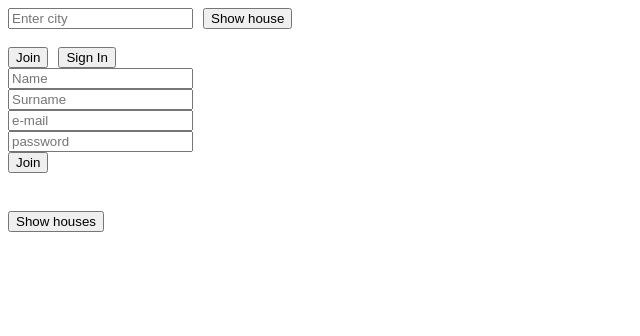
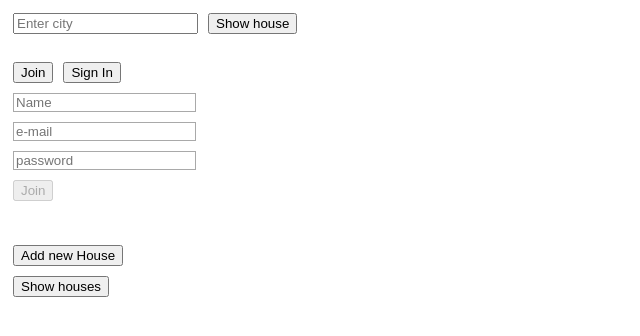
Before and after one commit to kushapusha/owu_angular, an Angular app in the folder l1/: page / in a window 1280 px wide. Both pictures are taken after a click on the button "Join". Shown: the top 336 px of the page, without its empty margins (0-640 px from the left). Built offline with nearby package versions, Linux system fonts and the light colour scheme.

Commit message:
task with forms

```diff
--- a/l1/src/app/app.component.css
+++ b/l1/src/app/app.component.css
@@ -0,0 +1,30 @@
+input, button {
+  margin: 5px;
+}
+
+
+.for_blocked {
+  border: 1px solid darkred;
+  color: darkred;
+}
+
+.green {
+  border: 1px solid green;
+}
+
+.invalid_input {
+  border: 1px solid darkred;
+}
+
+.invalid_input:focus {
+  outline: none;
+  border-color: darkred;
+}
+
+.valid_input {
+  border: 1px solid darkgrey;
+}
+
+.valid_input:focus {
+  outline: none;
+}
--- a/l1/src/app/app.component.html
+++ b/l1/src/app/app.component.html
@@ -2,7 +2,7 @@
 
 <input type="text" (input)="OnInput($event)" placeholder="Enter city">
 
-<button (click)="OnClick()" style="margin-left: 10px">
+<button (click)="OnClick()">
   Show house
 </button>
 <br>
@@ -13,7 +13,7 @@
 
 <!--SECOND TASK-->
 
-<button (click)="regForm()" style="margin-right: 10px">
+<button (click)="regForm()">
   Join
 </button>
 
@@ -21,34 +21,92 @@
   Sign In
 </button>
 
-<form *ngIf="pageReg">
-  <input type="text" placeholder="Name"><br>
-  <input type="text" placeholder="Surname"><br>
-  <input type="text" placeholder="e-mail"><br>
-  <input type="text" placeholder="password"><br>
-  <button>Join</button>
+<form *ngIf="pageReg" (ngSubmit)="regUser()" #newUserForm="ngForm">
+  <input type="text" name="name" placeholder="Name"
+         #nameValue="ngModel"
+         [(ngModel)]="newUser.name"
+         [ngClass]="nameValue.invalid && nameValue.touched ? 'invalid_input' : 'valid_input'"
+         required><br>
+
+  <input type="text" name="email" placeholder="e-mail"
+         #emailValue="ngModel"
+         [(ngModel)]="newUser.email"
+         [ngClass]="emailValue.invalid && emailValue.touched ? 'invalid_input' : 'valid_input'"
+         required
+         email><br>
+
+  <input type="text" name="password" placeholder="password"
+         #passValue="ngModel"
+         [(ngModel)]="newUser.password"
+         [ngClass]="passValue.invalid && passValue.touched ? 'invalid_input' : 'valid_input'"
+         required
+         minlength="5"><br>
+
+  <button [disabled]="newUserForm.invalid">Join</button>
 </form>
 
-<form *ngIf="pageLog">
-  <input type="text" placeholder="e-mail"><br>
-  <input type="text" placeholder="password"><br>
-  <button>Sing in</button>
+<form *ngIf="pageLog" (ngSubmit)="logUser()" #logUserForm = "ngForm">
+  <input type="text" name="email" placeholder="e-mail"
+         [(ngModel)]="findUser.email"
+         email><br>
+
+  <input type="text" name="password" placeholder="password"
+         [(ngModel)]="findUser.password"><br>
+
+  <button [disabled]="logUserForm.invalid">Sing in</button>
 </form>
 
+<p>{{infoAboutLog}}</p>
+
+<br>
+
+<button (click)="showRegHousesForm()">
+  Add new House
+</button>
+
+<form *ngIf="showHousesRegForm" (ngSubmit)="createNewHouse()" #newHouseForm="ngForm">
+  <input type="text" name="city" placeholder="City"
+         #cityValue="ngModel"
+         [(ngModel)]="newHouse.city"
+         [ngClass]="cityValue.invalid && cityValue.touched ? 'invalid_input' : 'valid_input'"
+         required><br>
+
+  <input type="text" name="street" placeholder="Street"
+         #streetValue="ngModel"
+         [(ngModel)]="newHouse.street"
+         [ngClass]="streetValue.invalid && streetValue.touched ? 'invalid_input' : 'valid_input'"
+         required><br>
+
+  <input type="text" name="price" placeholder="Price"
+         #priceValue="ngModel"
+         [(ngModel)]="newHouse.price"
+         [ngClass]="priceValue.invalid && priceValue.touched ? 'invalid_input' : 'valid_input'"
+         required><br>
+
+  <button [disabled]="newHouseForm.invalid">Add your house</button>
+</form>
 
 <br>
 
 <!--THIRD TASK-->
 
-<button (click)="showHouses()" style="margin-top: 20px">
+<button (click)="showHouses()">
   Show houses
 </button>
 
 <div *ngIf="show">
   <div *ngFor="let house of houses">
-    <p>City: {{house.city}};
+    <p [ngClass]="house.user.is_blocked ? 'for_blocked' : 'green'" *ngIf="shortInfo">
+      City: {{house.city}};
+      Price: {{house.price}}.
+    </p>
+
+    <p *ngIf="fullInfo">
+      City: {{house.city}};
       Street: {{house.street}};
-      Rooms: {{house.rooms}};
-      Price: {{house.price}}.</p>
+      Price: {{house.price}};
+      Owner: {{house.user | json}}.
+    </p>
+    <button [disabled]="house.user.is_blocked" (click)="showFullInfo()">Show full info</button>
   </div>
 </div>
--- a/l1/src/app/app.component.ts
+++ b/l1/src/app/app.component.ts
@@ -6,35 +6,62 @@ import {Component} from '@angular/core';
   styleUrls: ['./app.component.css']
 })
 export class AppComponent {
-  inputValue: string = '';
+  inputValue: string;
   pageReg: boolean;
   pageLog: boolean;
   show: boolean;
+  shortInfo: boolean = true;
+  fullInfo: boolean;
+  showHousesRegForm: boolean;
   searchedHouses;
+  infoAboutLog: string;
+
+  newUser = {
+    name: '',
+    email: '',
+    password: '',
+    is_blocked: Boolean(Math.floor(Math.random() * 2))
+  };
+
+  findUser = {
+    email: '',
+    password: ''
+  };
+
+  users = [
+    {
+      name: 'Vika',
+      email: 'vika@dls.dls',
+      password: 'wf1ef23',
+      is_blocked: Boolean(Math.floor(Math.random() * 2))
+    },
+    {
+      name: 'Ira',
+      email: 'ira@dls.dls',
+      password: '293rujhf',
+      is_blocked: Boolean(Math.floor(Math.random() * 2))
+    }
+  ];
+
+  newHouse = {
+    city: '',
+    street: '',
+    price: 0,
+    user: this.users[Math.floor(Math.random() * this.users.length)]
+  };
+
   houses = [
     {
       city: 'Lviv',
       street: 'Korotka',
-      rooms: 3,
-      price: 1000
+      price: 1000,
+      user: this.users[Math.floor(Math.random() * this.users.length)]
     },
     {
       city: 'Kyiv',
       street: 'Shevchenka',
-      rooms: 1,
-      price: 5000
-    },
-    {
-      city: 'Odesa',
-      street: 'Malynova',
-      rooms: 2,
-      price: 3000
-    },
-    {
-      city: 'Uzhhorod',
-      street: 'Sirka',
-      rooms: 2,
-      price: 1000
+      price: 5000,
+      user: this.users[Math.floor(Math.random() * this.users.length)]
     }
   ];
 
@@ -56,7 +83,32 @@ export class AppComponent {
     this.pageReg = false;
   }
 
+  regUser() {
+    this.users.push(this.newUser);
+    console.log(this.users);
+  }
+
+  logUser() {
+    const findedUser = this.users.find(user =>
+      this.findUser.email === user.email &&
+      this.findUser.password === user.password);
+    findedUser ? this.infoAboutLog = 'Welcome' : this.infoAboutLog = 'User is not found'
+  }
+
+  showRegHousesForm() {
+    this.showHousesRegForm = !this.showHousesRegForm
+  }
+
+  createNewHouse() {
+    this.houses.push(this.newHouse);
+  }
+
   showHouses() {
     this.show = !this.show;
   }
+
+  showFullInfo() {
+    this.fullInfo = !this.fullInfo;
+    this.shortInfo = !this.shortInfo
+  }
 }
--- a/l1/src/app/app.module.ts
+++ b/l1/src/app/app.module.ts
@@ -2,13 +2,15 @@ import { BrowserModule } from '@angular/platform-browser';
 import { NgModule } from '@angular/core';
 
 import { AppComponent } from './app.component';
+import {FormsModule} from "@angular/forms";
 
 @NgModule({
   declarations: [
     AppComponent
   ],
   imports: [
-    BrowserModule
+    BrowserModule,
+    FormsModule
   ],
   providers: [],
   bootstrap: [AppComponent]
```
